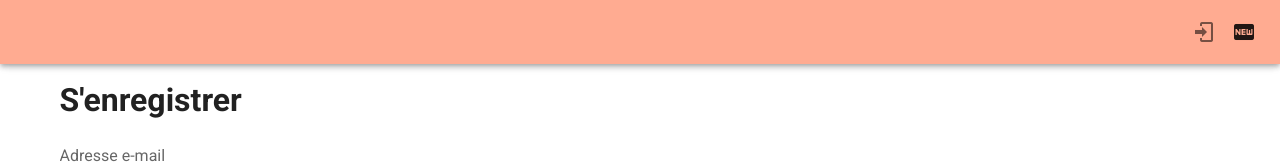
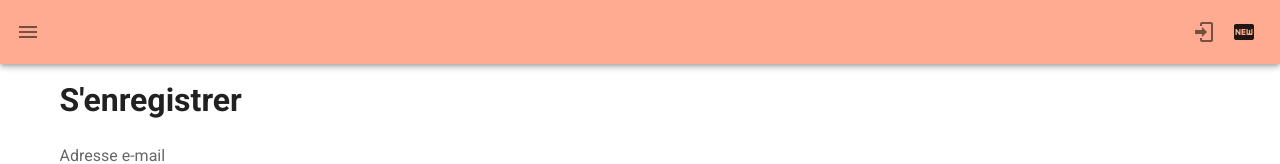
Before and after one commit to AxelCOCHELIN/P7-Groupomania, a Vue app in the folder frontend/: page /registration in a window 1280 px wide. Shown: the top 164 px of the page. Built offline with nearby package versions, Linux system fonts and the light colour scheme.

Commit message:
navbar, fix error de console et ajustement de validation email

```diff
--- a/frontend/src/components/Navbar.vue
+++ b/frontend/src/components/Navbar.vue
@@ -1,20 +1,16 @@
 <template>
-  <nav>
-    <v-toolbar
-      app
-      color="deep-orange lighten-3"
-      class="headline text-uppercase"
-    >
+  <v-app-bar app color="deep-orange lighten-3" class="headline text-uppercase">
+    <v-app-bar-nav-icon></v-app-bar-nav-icon>
     <v-toolbar-title>
       <router-link to="/">
         <v-img
           alt="Groupomania Logo"
           class="shrink mr-2"
-            contain
           to="/"
-            :src="require('../assets/icon-left-font-monochrome-black.png')"
+          src="../assets/icon-left-font-monochrome-black.png"
           transition="scale-transition"
           width="250"
+          height="60"
         />
       </router-link>
     </v-toolbar-title>
@@ -117,8 +113,7 @@
         ><span dark color="black">S'enregistrer</span></v-tooltip
       >
     </div>
-    </v-toolbar>
-  </nav>
+  </v-app-bar>
 </template>
 
 <script>
--- a/frontend/src/components/UserAuthForm.vue
+++ b/frontend/src/components/UserAuthForm.vue
@@ -1,11 +1,15 @@
 <template>
   <v-form v-model="valid">
     <v-text-field
+      id="email"
+      autocomplete="off"
       v-model="userInfo.email"
       label="Adresse e-mail"
       :rules="[required('email'), emailFormat()]"
     ></v-text-field
     ><v-text-field
+      id="password"
+      autocomplete="off"
       v-model="userInfo.password"
       :append-icon="showPassword ? 'mdi-eye' : 'mdi-eye-off'"
       label="Mot de passe"
@@ -20,6 +24,8 @@
       @click:append="showPassword = !showPassword"
     ></v-text-field>
     <v-text-field
+      id="username"
+      autocomplete="off"
       v-model="userInfo.username"
       label="Pseudo"
       :rules="[required('username')]"
--- a/frontend/src/store/index.js
+++ b/frontend/src/store/index.js
@@ -45,9 +45,7 @@ export default new Vuex.Store({
     async loginUser({ commit }, userInfo) {
       try {
         let response = await Api().post("/users/login", userInfo);
-
         let user = response.data;
-
         commit("SET_CURRENT_USER", user);
       } catch {
         return {
--- a/frontend/src/utils/validations.js
+++ b/frontend/src/utils/validations.js
@@ -14,7 +14,7 @@ let maxLength = (propertyType, maxLength) => {
 };
 
 let emailFormat = () => {
-  let regex = /^\w+([.-]?\w+)*@\w+([.-]?\w{2,24})+$/;
+  let regex = /^[\w-.]+@([\w-]+\.)+[\w-]{2,4}$/;
   return (v) =>
     (v && regex.test(v)) || "Veuillez entrer une adresse mail valide";
 };
```
Lines whose indentation alone changed are shown as unchanged.
